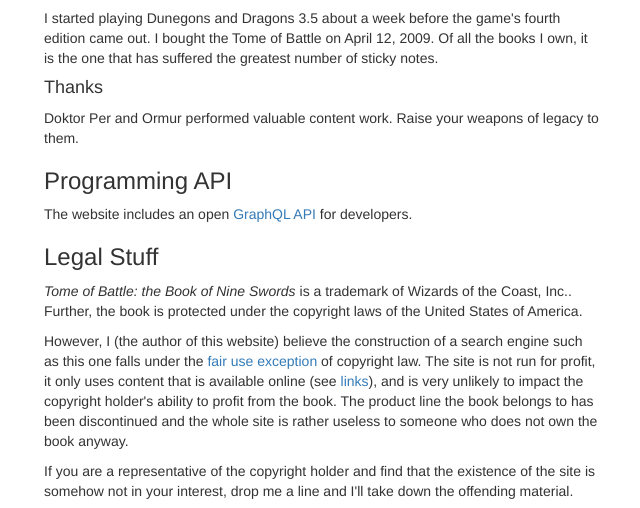
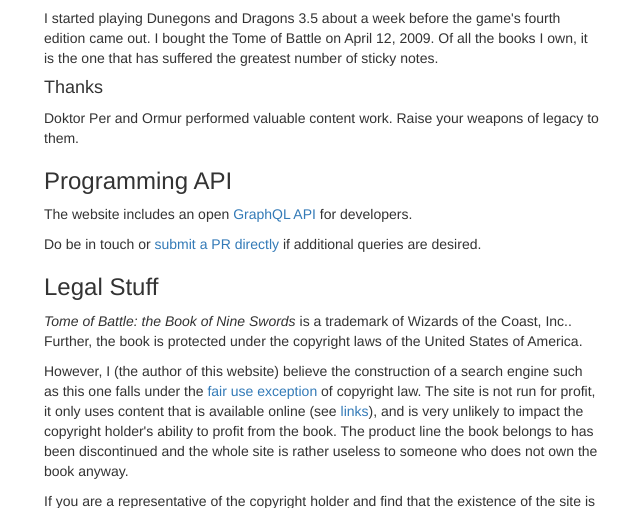
Before and after one commit to Ernir/tome-of-battle-tools, a Django app: page /about/ in a window 1280 px wide. Shown: the part 476-984 px from the top of the page, without its empty margins (26-666 px from the left). Run offline with Django 3.2, Linux system fonts and the light colour scheme; data that the repository does not hold is empty; some libraries are stand-ins or nearby versions.

Commit message:
Update about page again

```diff
--- a/search_engine/templates/about.html
+++ b/search_engine/templates/about.html
@@ -21,6 +21,7 @@
         <h3>Programming API</h3>
 
         <p>The website includes an open <a href="{% url "graphql" %}">GraphQL API</a> for developers.</p>
+        <p>Do be in touch or <a href="https://github.com/Ernir/tome-of-battle-tools">submit a PR directly</a> if additional queries are desired.</p>
 
         <h3 id="legal">Legal Stuff</h3>
 
```
